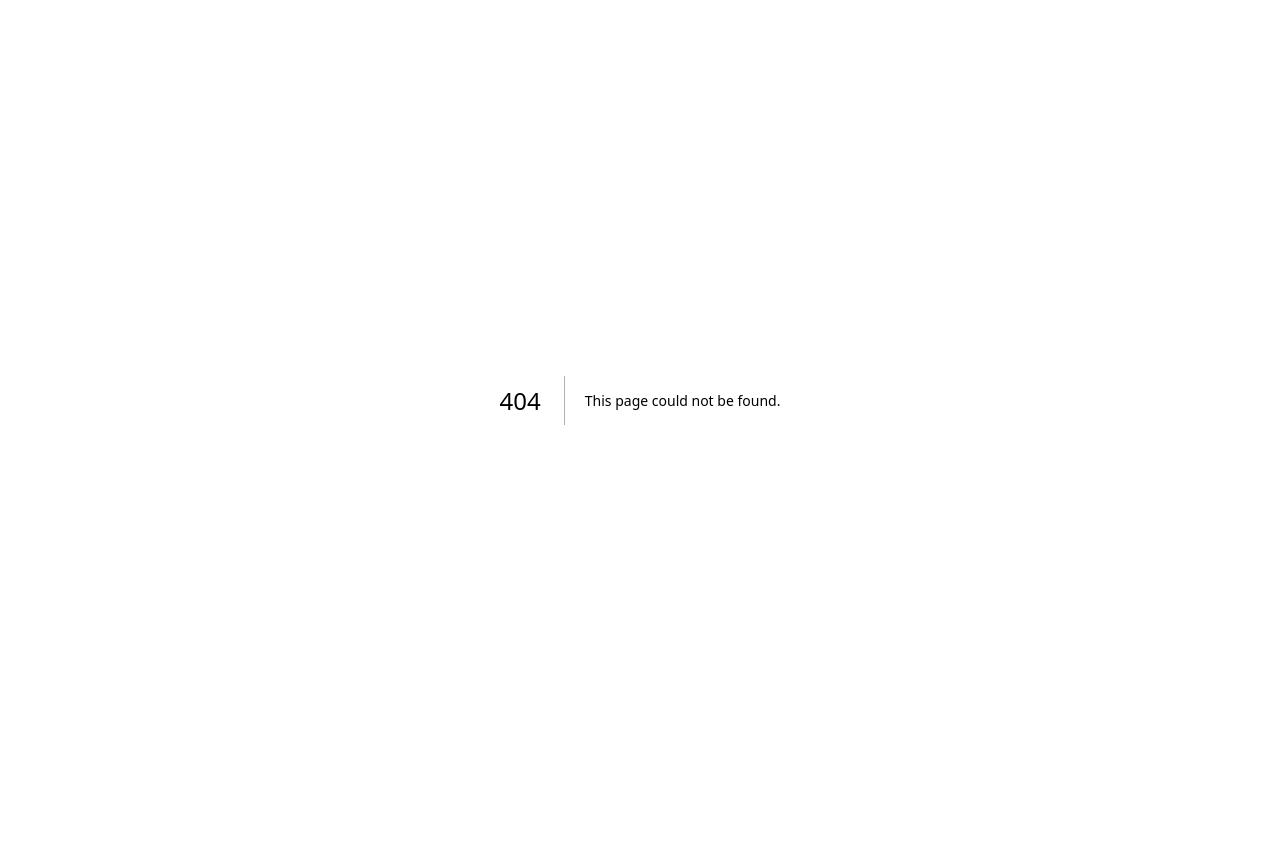
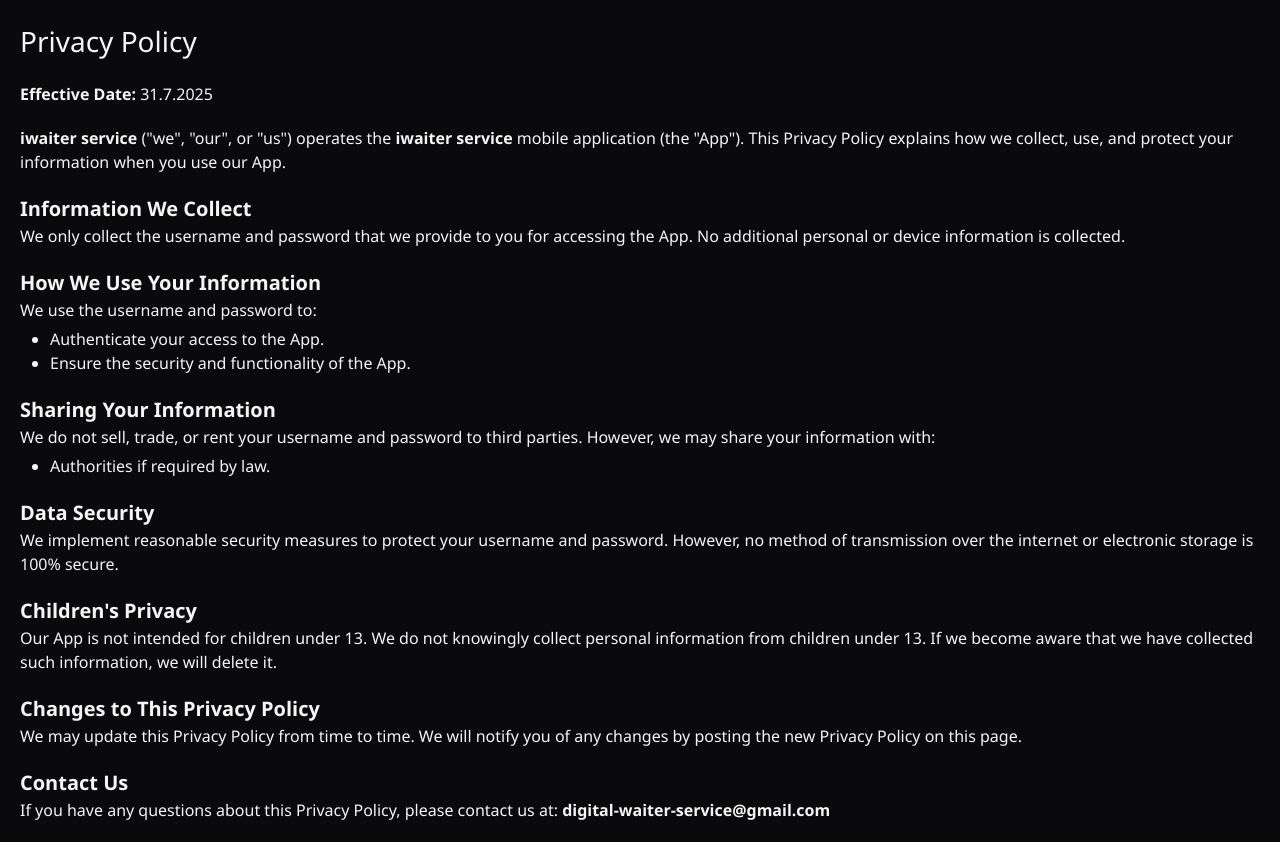
Before and after one commit to Waiter-service/waiter-service-app, a Next.js app: page /privacy in a window 1280 px wide. Before the commit this address had no page. Before the commit the page ends 800 px from the top, so only its background shows below. Built offline with nearby package versions, Linux system fonts and the light colour scheme.

Commit message:
added privacy policy

```diff
--- /dev/null
+++ b/src/app/privacy/page.tsx
@@ -0,0 +1,81 @@
+export default function Privacy() {
+  return (
+    <div className="p-[20px] flex flex-col gap-[20px]">
+      <h1 className="text-[28px]">Privacy Policy</h1>
+      <p>
+        <strong>Effective Date:</strong> 31.7.2025
+      </p>
+      <p>
+        <strong>iwaiter service</strong> ("we", "our", or "us") operates the{" "}
+        <strong>iwaiter service</strong> mobile application (the "App"). This
+        Privacy Policy explains how we collect, use, and protect your
+        information when you use our App.
+      </p>
+
+      <div>
+        <h2 className="text-[20px] font-semibold">Information We Collect</h2>
+        <p>
+          We only collect the username and password that we provide to you for
+          accessing the App. No additional personal or device information is
+          collected.
+        </p>
+      </div>
+      <div>
+        <h2 className="text-[20px] font-semibold">
+          How We Use Your Information
+        </h2>
+        <p>We use the username and password to:</p>
+        <ol className=" list-disc ml-[30px] mt-[5px]">
+          <li>Authenticate your access to the App.</li>
+          <li>Ensure the security and functionality of the App.</li>
+        </ol>
+      </div>
+
+      <div>
+        <h2 className="text-[20px] font-semibold">Sharing Your Information</h2>
+        <p>
+          We do not sell, trade, or rent your username and password to third
+          parties. However, we may share your information with:
+        </p>
+        <ol className=" list-disc ml-[30px] mt-[5px]">
+          <li>Authorities if required by law.</li>
+        </ol>
+      </div>
+
+      <div>
+        <h2 className="text-[20px] font-semibold">Data Security</h2>
+        <p>
+          We implement reasonable security measures to protect your username and
+          password. However, no method of transmission over the internet or
+          electronic storage is 100% secure.
+        </p>
+      </div>
+
+      <div>
+        <h2 className="text-[20px] font-semibold">Children's Privacy</h2>
+        <p>
+          Our App is not intended for children under 13. We do not knowingly
+          collect personal information from children under 13. If we become
+          aware that we have collected such information, we will delete it.
+        </p>
+      </div>
+
+      <div>
+        <h2 className="text-[20px] font-semibold">
+          Changes to This Privacy Policy
+        </h2>
+        <p>
+          We may update this Privacy Policy from time to time. We will notify
+          you of any changes by posting the new Privacy Policy on this page.
+        </p>
+      </div>
+      <div>
+        <h2 className="text-[20px] font-semibold">Contact Us</h2>
+        <p>
+          If you have any questions about this Privacy Policy, please contact us
+          at: <strong>digital-waiter-service@gmail.com</strong>
+        </p>
+      </div>
+    </div>
+  );
+}
```
